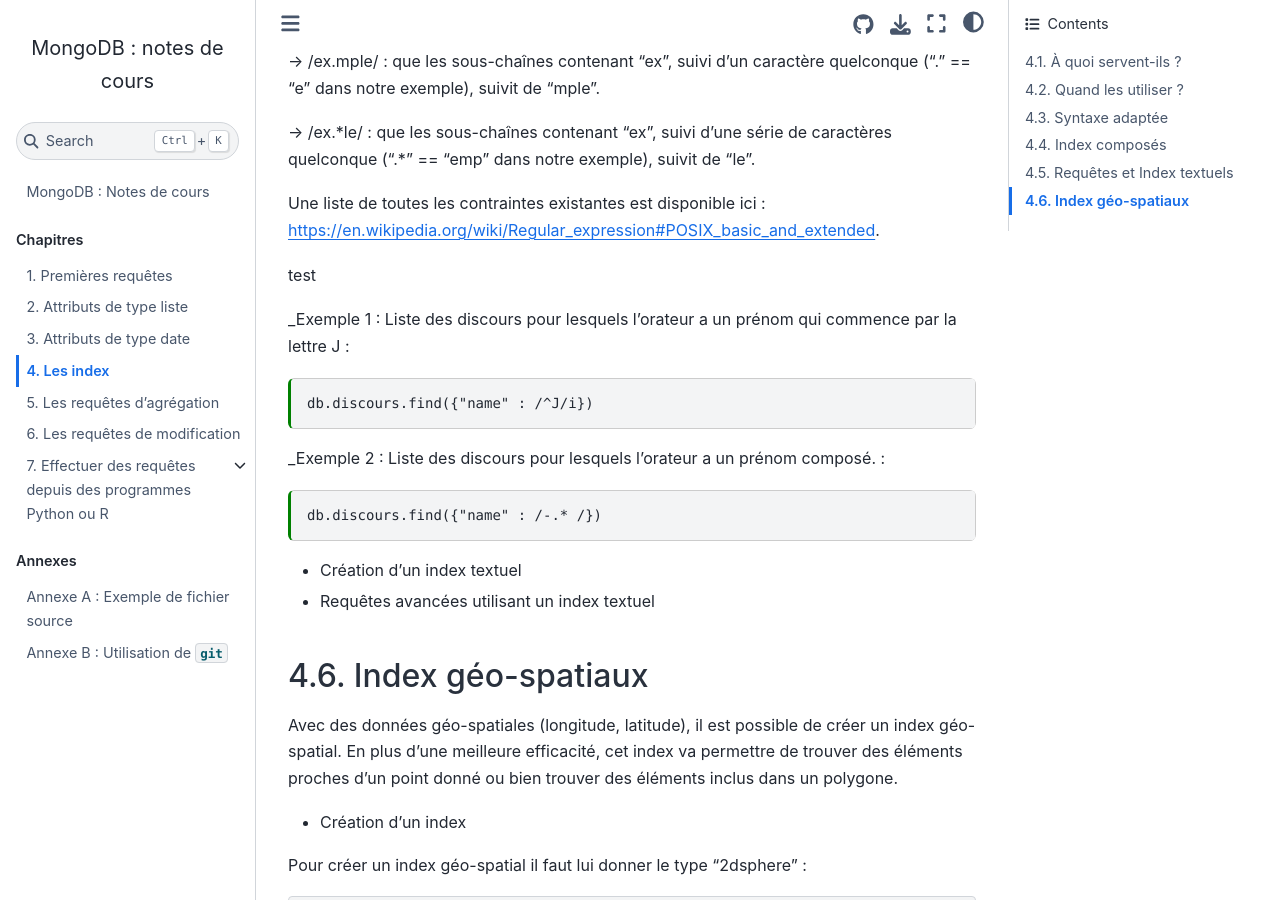
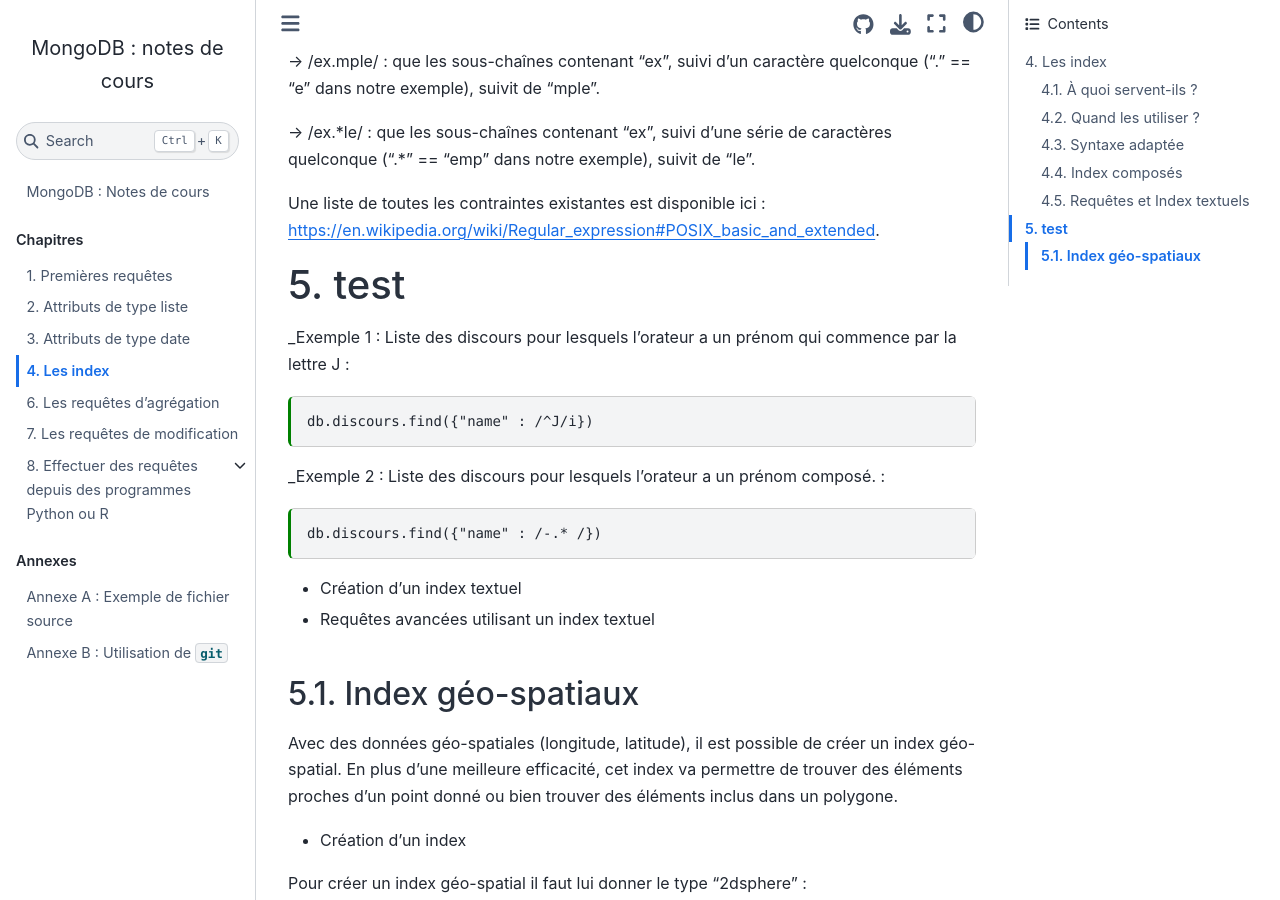
Before and after one commit to rtavenar/mongo_book, a Jupyter Book: the page built from content/04_index.md, in a window 1280 px wide and 900 px high, scrolled down 3424 px. Built offline with Jupyter Book 1.0.4 settings and Sphinx 7.4.7 and the Sphinx Book theme 1.1.4, drawn with Linux system fonts in a browser that asks for light colours.

Commit message:
Update 04_index.md

````diff
--- a/content/04_index.md
+++ b/content/04_index.md
@@ -128,8 +128,7 @@ Ici, "cle" désigne le champ dans lequel on souhaite rechercher et "exemple" la
 
 Une liste de toutes les contraintes existantes est disponible ici : https://en.wikipedia.org/wiki/Regular_expression#POSIX_basic_and_extended.
 
-test
-
+# test
 _Exemple 1 : Liste des discours pour lesquels l’orateur a un prénom qui commence par la lettre J :
 
 ```{code-cell}
````
